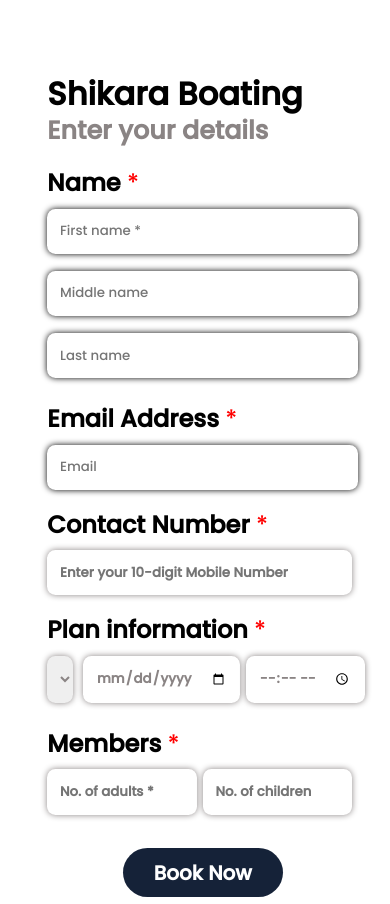
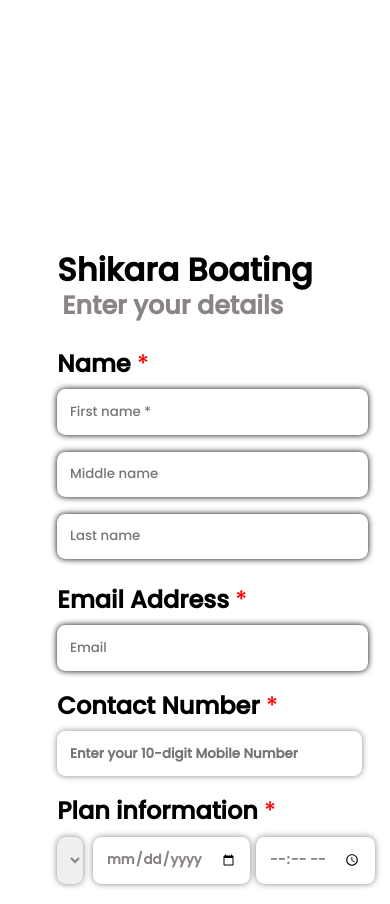
Before and after one commit to AgnoBase/Frontend, a plain HTML site: page booking.html in a window 390 px wide. Shown: the part 206-1110 px from the top of the page. Drawn offline with Linux system fonts and the light colour scheme.

Commit message:
responsive adjustments

```diff
--- a/booking.html
+++ b/booking.html
@@ -28,7 +28,7 @@
 
                 </form>
                 </div>
-                <form >
+                <form class="booking-details">
 
                     <!-- Name fields -->
                     <label for="name">
@@ -95,7 +95,7 @@
                     <p id="adults-error" class="error"></p>
 
                     <div class="btn-flex">
-                        <button class="btn" type="submit" value="">Book Now</button>
+                        <button class="btn" type="submit" value="" onclick="tpPage()">Book Now</button>
                     </div>
                 </form>
 
--- a/style.css
+++ b/style.css
@@ -168,12 +168,23 @@
         width:100%;
      }
    /*Content-box*/
-    .contentbx{
+    /* .contentbx{
       margin-top:-30vh;
-    }
+    } */
      /*HEading-name*/
-     #boat-name{
+     #boat-name {
+        margin-top: -150px;
+        margin-left: 20px;
         font-size:2rem;
+     }
+
+     #details{
+        margin-left: 25px;
+     }
+
+     .booking-details{
+        margin-top: -50px;
+        margin-left: 20px;
      }
     .verify-email{
         flex-direction: column;
```
